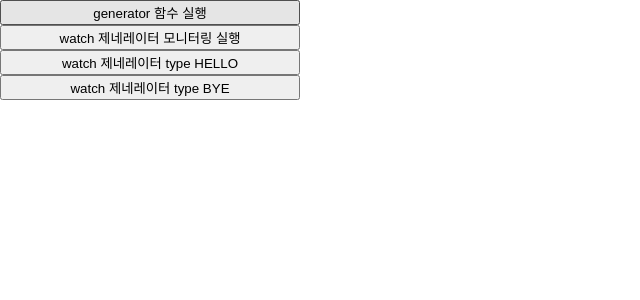
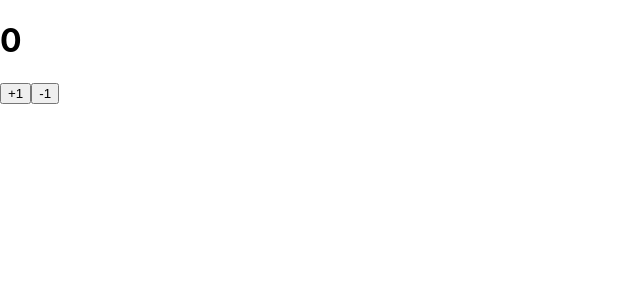
Before and after one commit to Jeyoung-Park/redux-saga-ex1, a React (Create React App) app: page / in a window 1280 px wide. Shown: the top 300 px of the page, without its empty margins (0-640 px from the left). Built offline with nearby package versions, Linux system fonts and the light colour scheme.

Commit message:
feat: redux-saga와 counter와 연결

```diff
--- a/package.json
+++ b/package.json
@@ -8,6 +8,7 @@
     "@testing-library/user-event": "^12.1.10",
     "react": "^17.0.2",
     "react-dom": "^17.0.2",
+    "react-redux": "^7.2.5",
     "react-router-dom": "^5.3.0",
     "react-scripts": "4.0.3",
     "redux": "^4.1.1",
--- a/src/App.js
+++ b/src/App.js
@@ -1,8 +1,12 @@
 import React from "react";
-import GeneratorView from "./GeneratorView";
+import CounterContainer from "./containers/CounterContainer";
 
 const App = () => {
-  return <GeneratorView />;
+  return (
+    <>
+      <CounterContainer />
+    </>
+  );
 };
 
 export default App;
--- /dev/null
+++ b/src/components/Counter.js
@@ -0,0 +1,13 @@
+import React from "react";
+
+const Counter = ({ number, onIncrease, onDecrease }) => {
+  return (
+    <div>
+      <h1>{number}</h1>
+      <button onClick={onIncrease}>+1</button>
+      <button onClick={onDecrease}>-1</button>
+    </div>
+  );
+};
+
+export default Counter;
--- /dev/null
+++ b/src/containers/CounterContainer.js
@@ -0,0 +1,22 @@
+import { useSelector, useDispatch } from "react-redux";
+import { decrease, increase } from "../modules/counter";
+import Counter from "../components/Counter";
+
+const CounterContainer = () => {
+  const number = useSelector((state) => state.counter);
+  const dispatch = useDispatch();
+
+  const onIncrease = () => {
+    dispatch(increase());
+  };
+
+  const onDecrease = () => {
+    dispatch(decrease());
+  };
+
+  return (
+    <Counter number={number} onIncrease={onIncrease} onDecrease={onDecrease} />
+  );
+};
+
+export default CounterContainer;
--- a/src/index.js
+++ b/src/index.js
@@ -10,6 +10,7 @@ import rootReducer, { rootSaga } from "./modules";
 import { composeWithDevTools } from "redux-devtools-extension";
 import logger from "redux-logger";
 import { Router } from "react-router-dom";
+import { Provider } from "react-redux";
 
 const customHistory = createBrowserHistory();
 const sagaMiddleware = createSagaMiddleware();
@@ -25,9 +26,9 @@ sagaMiddleware.run(rootSaga); // 루트사가 실행
 
 ReactDOM.render(
   <Router history={customHistory}>
-    <React.StrictMode>
+    <Provider store={store}>
       <App />
-    </React.StrictMode>
+    </Provider>
   </Router>,
   document.getElementById("root")
 );
```
Also changed, not shown: 1 other file (tests, documents, lock files or other folders).
